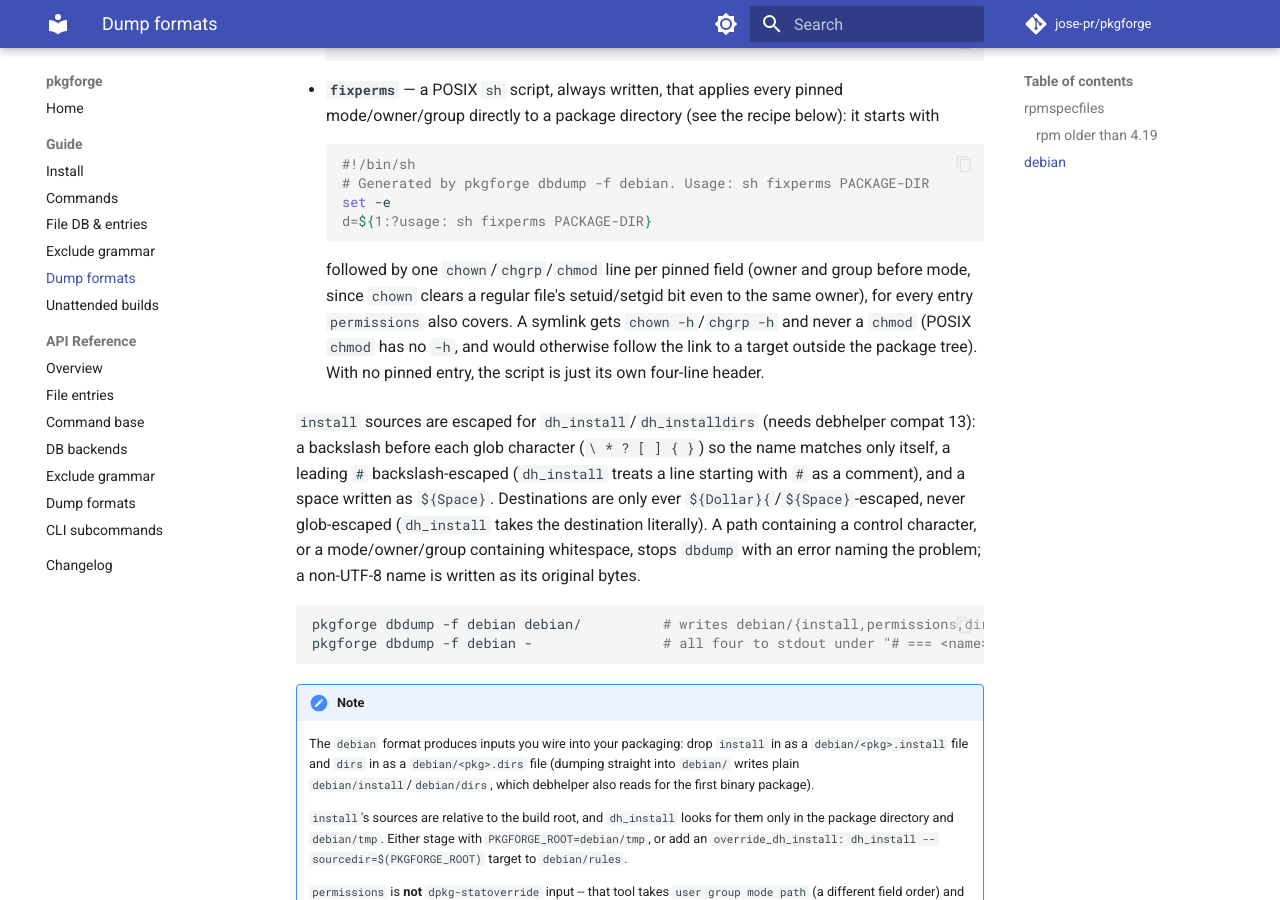
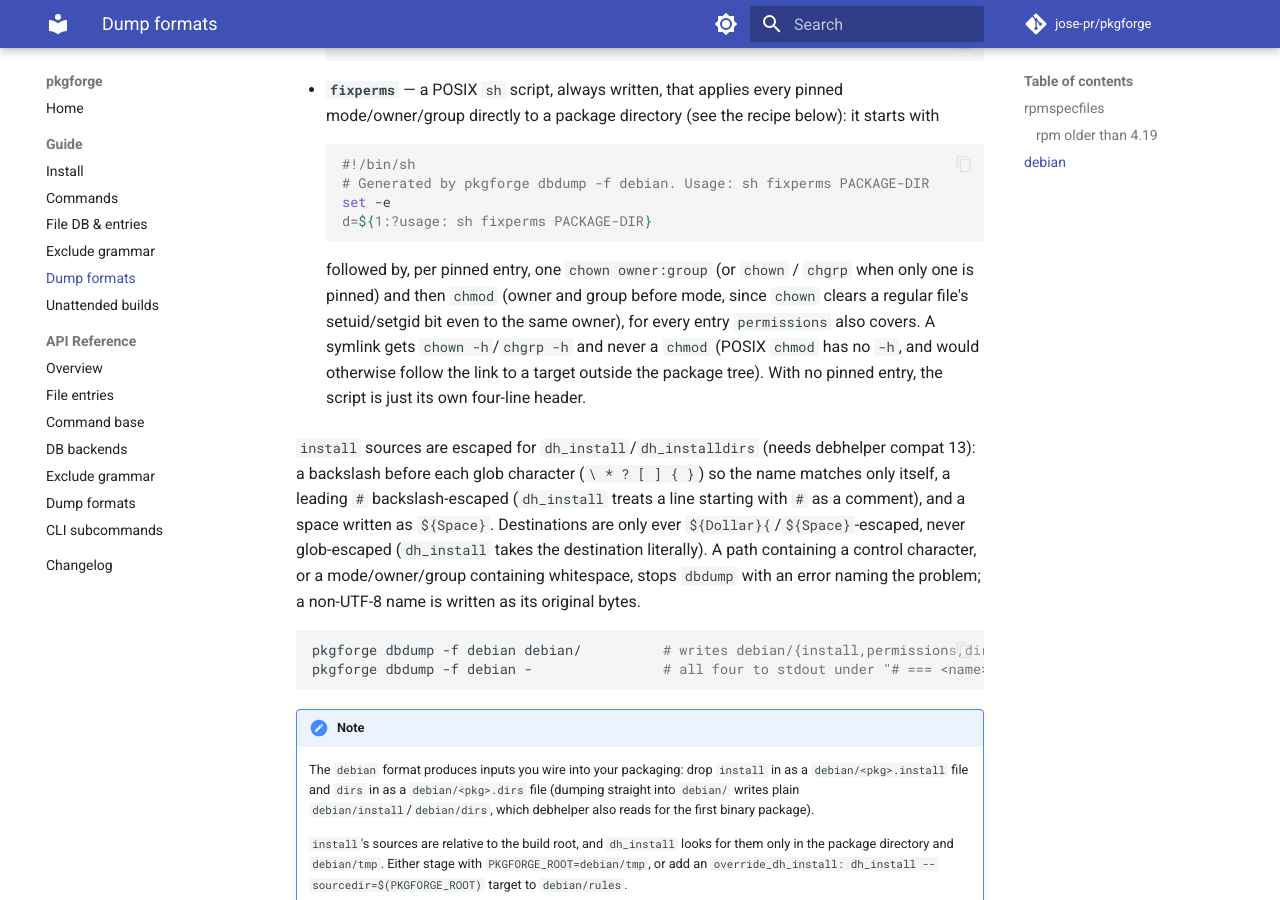
Before and after one commit to jose-pr/pkgforge, an MkDocs documentation site: the page built from docs/guide/formats.md, in a window 1280 px wide and 900 px high, scrolled down 3366 px. Built offline with MkDocs 1.6.1 and Material for MkDocs 9.7.7, drawn with Linux system fonts in a browser that asks for light colours; comment, search, counter and statistics services are not loaded.

Commit message:
perf: fixperms sets owner and group with one chown
When both are pinned the script writes chown -- owner:group instead of a chown and a chgrp line, about 30% less output for a fully pinned DB. The permissions applied to the package are unchanged.

````diff
--- a/docs/guide/formats.md
+++ b/docs/guide/formats.md
@@ -151,8 +151,9 @@
     d=${1:?usage: sh fixperms PACKAGE-DIR}
     ```
 
-    followed by one `chown`/`chgrp`/`chmod` line per pinned field (owner and
-    group before mode, since `chown` clears a regular file's setuid/setgid
+    followed by, per pinned entry, one `chown owner:group` (or `chown` /
+    `chgrp` when only one is pinned) and then `chmod` (owner and group before
+    mode, since `chown` clears a regular file's setuid/setgid
     bit even to the same owner), for every entry `permissions` also covers.
     A symlink gets `chown -h`/`chgrp -h` and never a `chmod` (POSIX `chmod`
     has no `-h`, and would otherwise follow the link to a target outside the
````
Also changed, not shown: README.md (+4 -8 lines), src/pkgforge/AGENTS.md (+3 -2 lines), 2 other files.
